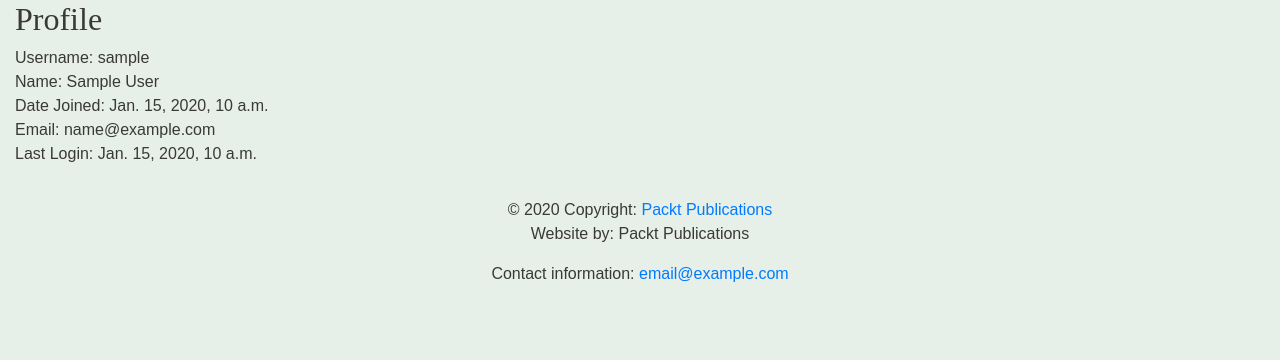
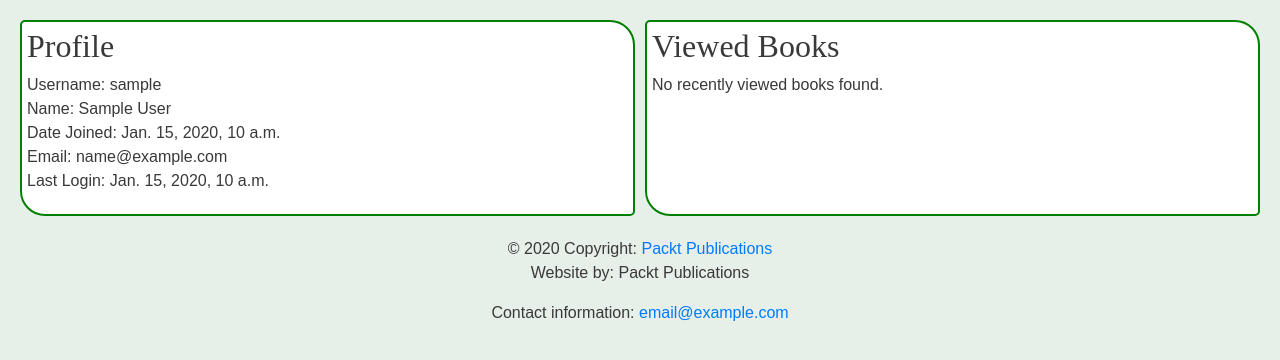
Before and after one commit to paxcodes/book_WebDevWithDjango, a Django app: page /accounts/profile/ in a window 1280 px wide. Shown: the part 100-460 px from the top of the page. Run offline with Django 3.2, Linux system fonts and the light colour scheme; a user stored in the database is signed in; tables that the repository leaves empty hold one stand-in row (values such as "Sample post"); some libraries are stand-ins or nearby versions.

Commit message:
store recently viewed books in sessions
This "recently viewed books" is ephemeral and will clear everytime user logs out / logs in (it clears on new sessions)

```diff
--- a/bookr/templates/profile.html
+++ b/bookr/templates/profile.html
@@ -3,6 +3,28 @@
 {% block title %}Bookr{% endblock title %}
 
 {% block content %}
+
+<style>
+.flexrow {
+    display: flex;
+    border: 2px black;
+}
+
+.flexrow > div {
+    flex: 1;
+}
+
+.infocell {
+    border: 2px solid green;
+    border-radius: 5px 25px;
+    background-color: white;
+    padding: 5px;
+    margin: 20px 5px 5px 5px;
+}
+</style>
+
+<div class="flexrow">
+    <div class="infocell">
         <h2>Profile</h2>
         <div>
             <p>
@@ -13,4 +35,15 @@
                 Last Login: {{ request.user.last_login }} <br />
             </p>
         </div>
+    </div>
+
+    <div class="infocell">
+        <h2>Viewed Books</h2>
+        {% for book_id, book_title in request.session.viewed_books %}
+            <a href="{% url 'book_details' book_id  %}">{{ book_title }}</a> <br />
+        {% empty %}
+            No recently viewed books found.
+        {% endfor %}
+    </div>
+</div>
 {% endblock content %}
```
Also changed, not shown: bookr/reviews/views.py (+13 -0 lines). Lines whose indentation alone changed are shown as unchanged.
